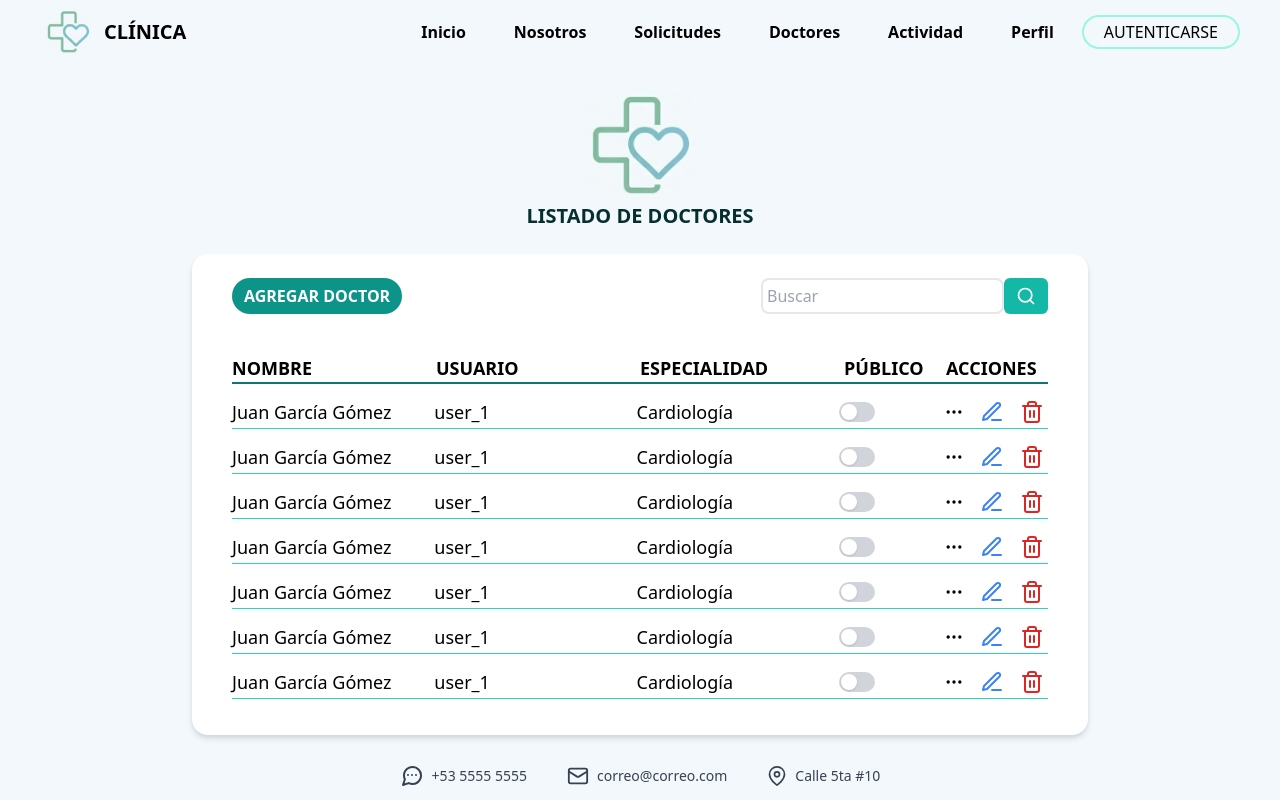
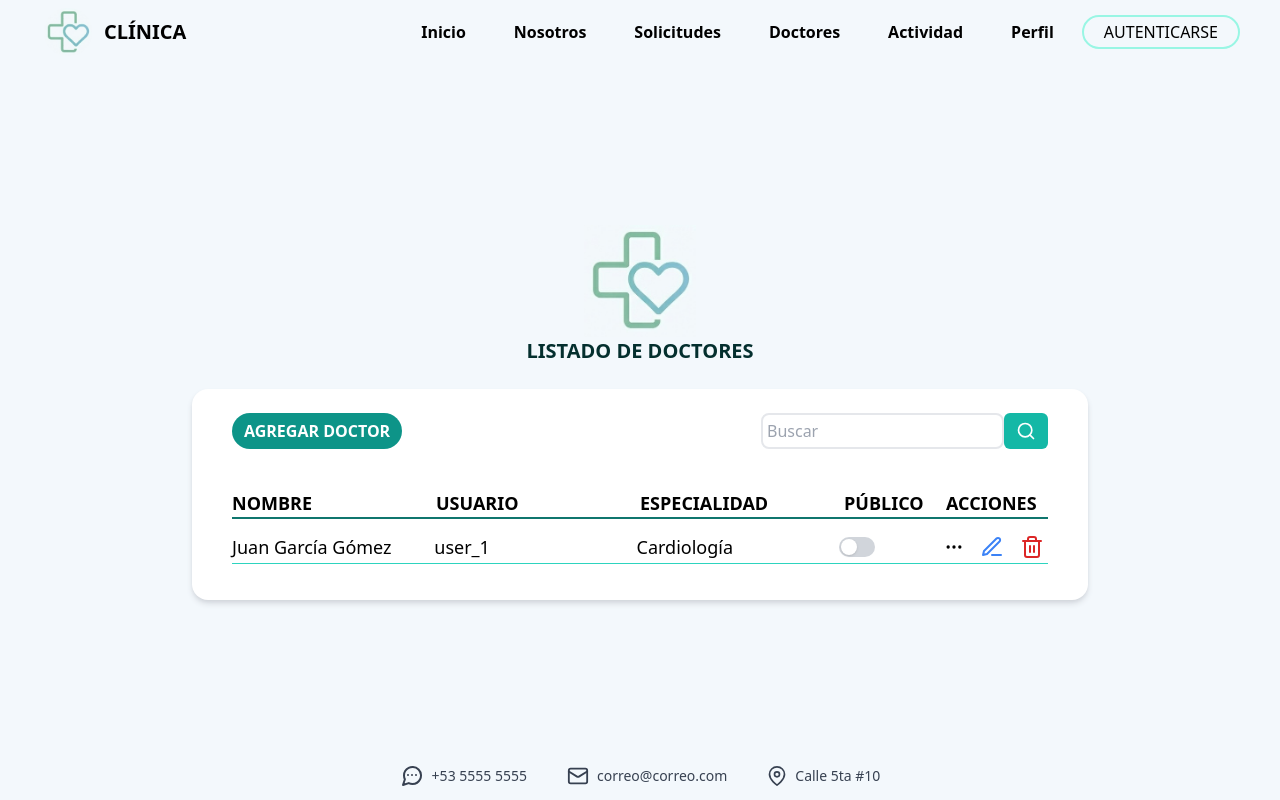
Before and after one commit to YopH-26/clinica, a React (Vite) app in the folder frontend/: page /doctores in a window 1280 px wide. Built offline with nearby package versions, Linux system fonts and the light colour scheme.

Commit message:
Ver detalles de doctores implementado

```diff
--- a/frontend/src/componets/DetallesDoctores.jsx
+++ b/frontend/src/componets/DetallesDoctores.jsx
@@ -2,7 +2,7 @@ import ReactDOM from "react-dom";
 
 //Propósito: Mostrar información ampliada de los doctores
 
-const DetallesDoctores = () => {
+const DetallesDoctores = ({cerrarDetalles}) => {
   return ReactDOM.createPortal(
     <div
       className="fixed inset-0 z-50 flex items-center justify-center"
@@ -74,6 +74,7 @@ const DetallesDoctores = () => {
           <div className="flex justify-around my-2">
             <button
               type="button"
+              onClick={cerrarDetalles}
               className="border-2 border-red-600 rounded-full text-red-600 font-semibold px-3 py-1 uppercase hover:scale-105 transition-all focus:outline-none focus-visible:ring-2 focus-visible:ring-red-800"
             >
               Atrás
--- a/frontend/src/componets/Doctor.jsx
+++ b/frontend/src/componets/Doctor.jsx
@@ -1,5 +1,5 @@
 
-const Doctor = ({agregar}) => {
+const Doctor = ({agregar, abrirDetalles}) => {
 
   return (
     <div className="grid grid-cols-[2fr_1fr] md:grid-cols-[2fr_2fr_1fr] lg:grid-cols-[2fr_2fr_2fr_1fr_1fr] mb-3 border-b border-teal-400 w-full items-center">
@@ -41,6 +41,7 @@ const Doctor = ({agregar}) => {
             strokeLinecap="round"
             strokeLinejoin="round"
             className="text-black"
+            onClick={abrirDetalles}
           >
             <circle cx="12" cy="12" r="1" />
             <circle cx="19" cy="12" r="1" />
--- a/frontend/src/pages/Doctores.jsx
+++ b/frontend/src/pages/Doctores.jsx
@@ -12,6 +12,7 @@ import { useState, useEffect } from 'react';
 
 const Doctores = () => {
   const [agregarAbierto, setAgregarAbierto] = useState(false);
+  const [detallesAbierto, setDetallesAbierto]=useState(false)
   const [menuAbierto, setMenuAbierto] = useState(false);
 
   return (
@@ -42,6 +43,7 @@ const Doctores = () => {
           <div className="w-full flex justify-between mb-10">
             <button
               type="button"
+              on onClick={()=>setAgregarAbierto(true)}
               className="uppercase font-semibold text-base bg-teal-600 rounded-full px-3 py-1 text-white hidden md:inline-block outline-none focus-visible:ring-2  focus-visible:ring-teal-900"
               aria-label="Agregar doctor"
             >
@@ -123,13 +125,7 @@ const Doctores = () => {
           </div>
 
           {/* Relleno */}
-          <Doctor agregar={() => setAgregarAbierto(true)} />
-          <Doctor />
-          <Doctor />
-          <Doctor />
-          <Doctor />
-          <Doctor />
-          <Doctor />
+          <Doctor agregar={() => setAgregarAbierto(true)} abrirDetalles={()=>setDetallesAbierto(true)}/>
         </section>
       </main>
 
@@ -138,7 +134,7 @@ const Doctores = () => {
       {agregarAbierto && (
         <AgregarDoctor cerrar={() => setAgregarAbierto(false)} />
       )}
-      {/* <DetallesDoctores /> */}
+      {detallesAbierto && <DetallesDoctores cerrarDetalles ={()=>setDetallesAbierto(false)}/>}
       {menuAbierto && <MenuModal cerrarMenu={() => setMenuAbierto(false)} />}
       {/* <Notificacion /> */}
       {/* <Confirmar /> */}
```
